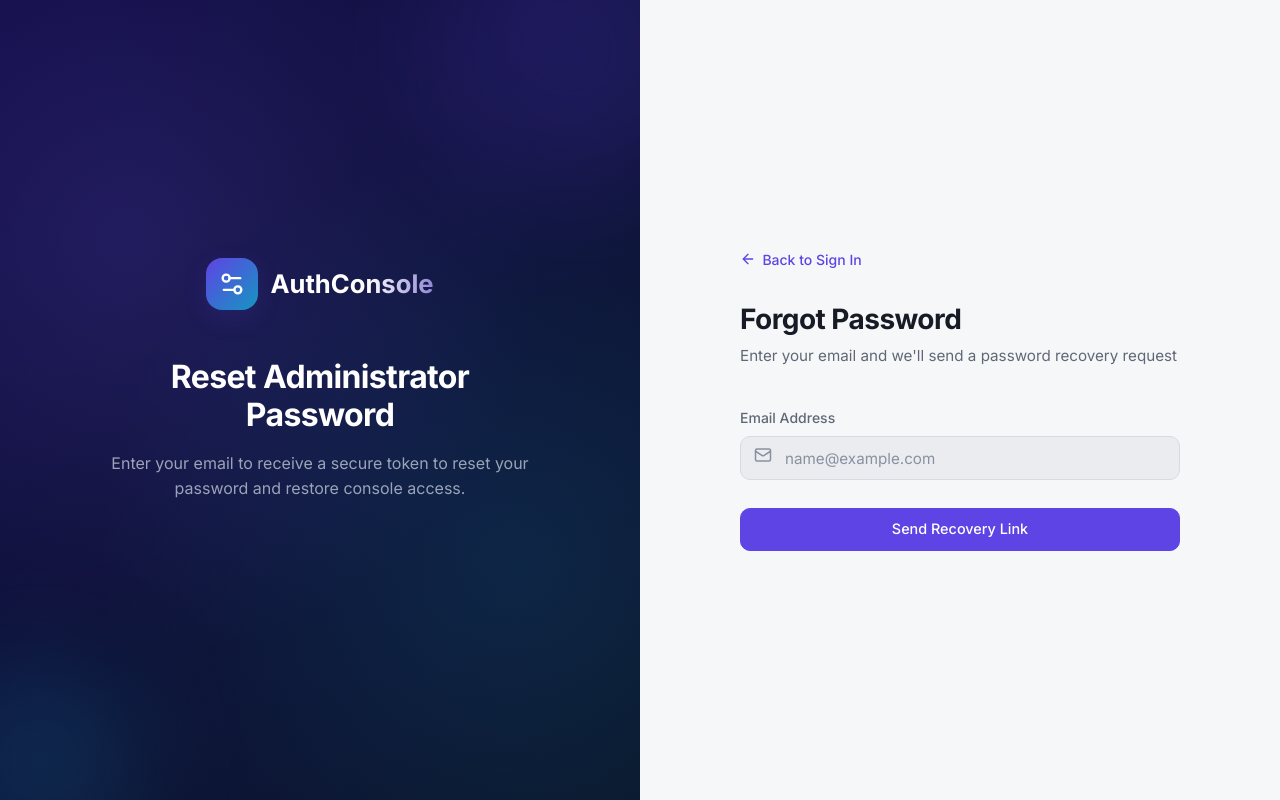
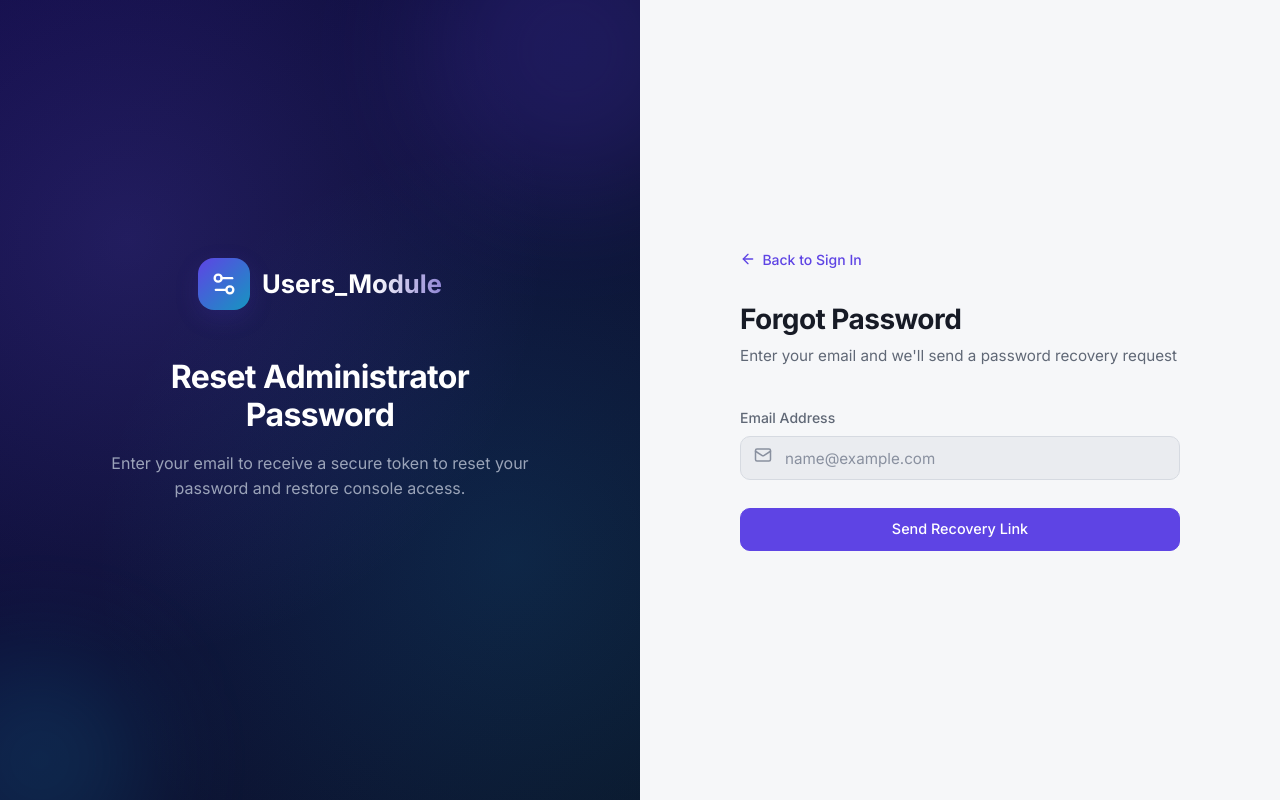
Before and after one commit to SkeyRahaman/Users-Module, a React (Vite) app in the folder FRONTEND/: page /Users-Module/forgot-password in a window 1280 px wide. Built offline with nearby package versions, Linux system fonts and the light colour scheme; no server answers.

Commit message:
rebrand: AuthConsole → Users_Module across all pages, sidebar, and browser title

```diff
--- a/FRONTEND/index.html
+++ b/FRONTEND/index.html
@@ -4,7 +4,7 @@
     <meta charset="UTF-8" />
     <link rel="icon" type="image/svg+xml" href="/Users-Module/favicon.svg" />
     <meta name="viewport" content="width=device-width, initial-scale=1.0" />
-    <title>AuthConsole - Identity &amp; Access Management</title>
+    <title>Users_Module - Identity &amp; Access Management</title>
     <meta name="description" content="Granular role-based access control console dashboard for management lifecycles, user group relationships, and security audit timelines." />
 
     <!-- GitHub Pages SPA: restore path from 404.html redirect -->
--- a/FRONTEND/public/404.html
+++ b/FRONTEND/public/404.html
@@ -2,7 +2,7 @@
 <html>
   <head>
     <meta charset="utf-8" />
-    <title>AuthConsole</title>
+    <title>Users_Module</title>
     <script>
       // Single Page App redirect for GitHub Pages
       // When GH Pages serves a 404 (user refreshed or navigated directly),
--- a/FRONTEND/src/components/layout/Sidebar.jsx
+++ b/FRONTEND/src/components/layout/Sidebar.jsx
@@ -42,7 +42,7 @@ export default function Sidebar({ isCollapsed, onToggle, isMobileOpen, onMobileC
           <div className="auth-logo-mark" style={{ width: 36, height: 36, borderRadius: 'var(--radius-sm)' }}>
             <Settings2 size={20} />
           </div>
-          <span className="logo-text">AuthConsole</span>
+          <span className="logo-text">Users_Module</span>
         </div>
         {/* Desktop collapse button */}
         <button
--- a/FRONTEND/src/pages/ForgotPasswordPage.jsx
+++ b/FRONTEND/src/pages/ForgotPasswordPage.jsx
@@ -47,7 +47,7 @@ export default function ForgotPasswordPage() {
             <div className="auth-logo-mark">
               <Settings2 size={28} />
             </div>
-            <span className="auth-logo-text">AuthConsole</span>
+            <span className="auth-logo-text">Users_Module</span>
           </div>
           <h2 className="auth-hero-title">Reset Administrator Password</h2>
           <p className="auth-hero-subtitle">
--- a/FRONTEND/src/pages/LoginPage.jsx
+++ b/FRONTEND/src/pages/LoginPage.jsx
@@ -50,7 +50,7 @@ export default function LoginPage() {
             <div className="auth-logo-mark">
               <Settings2 size={28} />
             </div>
-            <span className="auth-logo-text">AuthConsole</span>
+            <span className="auth-logo-text">Users_Module</span>
           </div>
           <h2 className="auth-hero-title">Identity & Access Management</h2>
           <p className="auth-hero-subtitle">
--- a/FRONTEND/src/pages/RegisterPage.jsx
+++ b/FRONTEND/src/pages/RegisterPage.jsx
@@ -50,7 +50,7 @@ export default function RegisterPage() {
             <div className="auth-logo-mark">
               <Settings2 size={28} />
             </div>
-            <span className="auth-logo-text">AuthConsole</span>
+            <span className="auth-logo-text">Users_Module</span>
           </div>
           <h2 className="auth-hero-title">Create Admin Console Account</h2>
           <p className="auth-hero-subtitle">
--- a/FRONTEND/src/pages/ResetPasswordPage.jsx
+++ b/FRONTEND/src/pages/ResetPasswordPage.jsx
@@ -64,7 +64,7 @@ export default function ResetPasswordPage() {
             <div className="auth-logo-mark">
               <Settings2 size={28} />
             </div>
-            <span className="auth-logo-text">AuthConsole</span>
+            <span className="auth-logo-text">Users_Module</span>
           </div>
           <h2 className="auth-hero-title">Reset Your Credentials</h2>
           <p className="auth-hero-subtitle">
```
